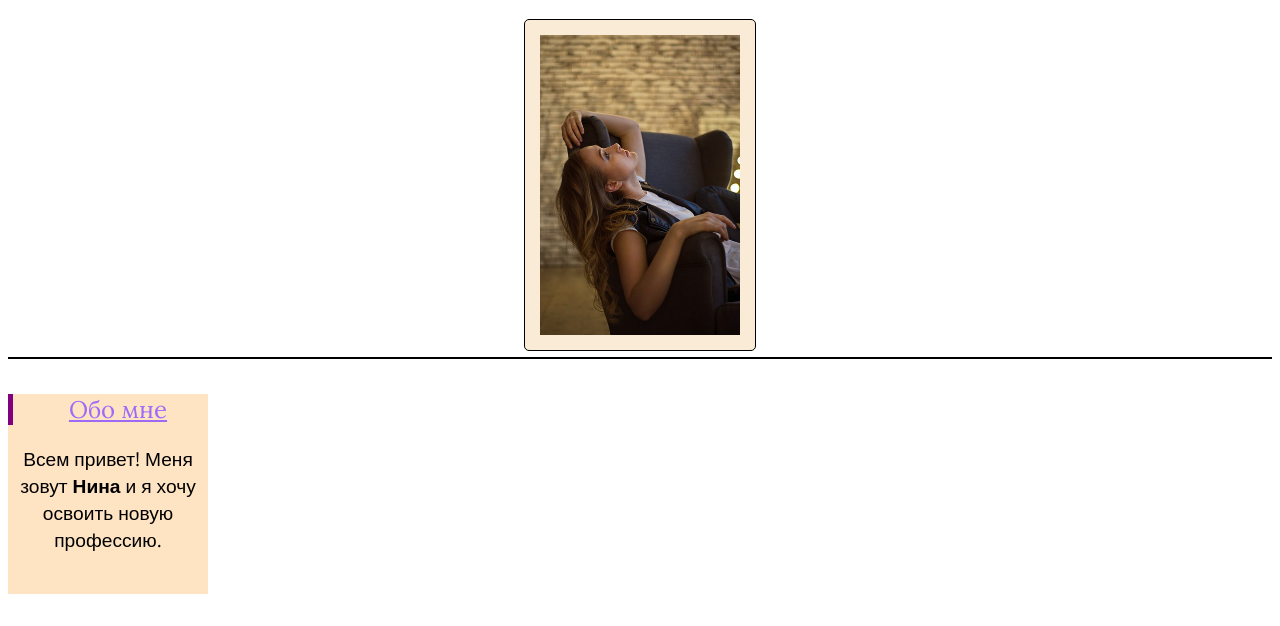
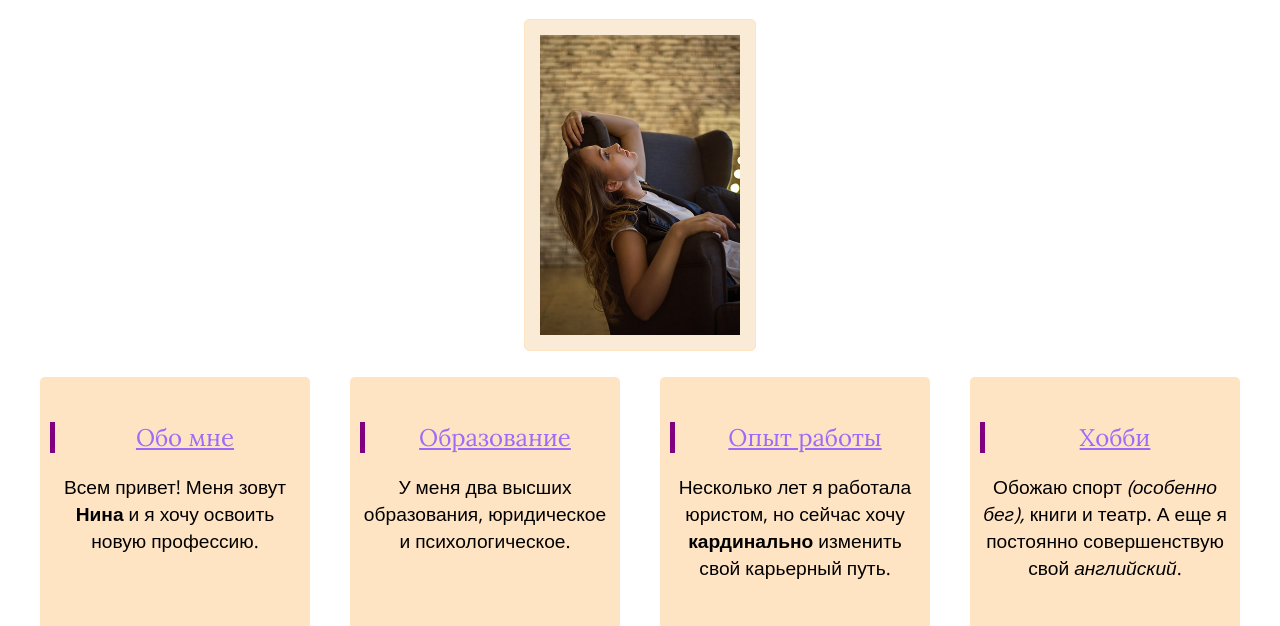
Before and after one commit to ninapost/hello-world, a plain HTML site: page index.html in a window 1280 px wide. Shown: the part 143-769 px from the top of the page. Drawn offline with nearby package versions, Linux system fonts and the light colour scheme.

Commit message:
Add files via upload

```diff
--- a/index.html
+++ b/index.html
@@ -17,7 +17,7 @@
     <main>
     <h1><strong>Nina Postnikova</strong></h1>
     <img src="0HzzGk8xYA0.jpg" alt="My photo" width="200" height="300">
-    <div class="about" id = "about"></div>
+    <div class="about" id = "about">
         <div class = "block">
             <h2>Обо мне</h2>
             <p>Всем привет! Меня зовут <strong>Нина</strong> и я хочу освоить новую профессию.</p>
--- a/style.css
+++ b/style.css
@@ -46,7 +46,7 @@ a:hover {
 }
 img {
     padding: 15px;
-    border: 1px solid black;
+    border: 1px solid bisque;
     border-radius: 5px;
     background-color: antiquewhite;
 }
@@ -60,7 +60,7 @@ img {
 }
 footer {
     width: 700px;
-    height: 130px;
+    height: 150px;
     background-color: antiquewhite;
     text-align: center;
     position: relative;
@@ -73,14 +73,17 @@ footer {
 .about {
   display: flex;
   flex-direction: row;
-  justify-content: flex-start;
-  border: 1px solid black;
+  justify-content: center;
+  position: relative;
 }
 
 .block {
-    width: 200px;
-    height: 200px;
+    width: 250px;
+    height: 250px;
     background-color: bisque;
+    margin: 20px;
+    border-radius: 5px;
+    padding: 10px;
 }
 
 
```
